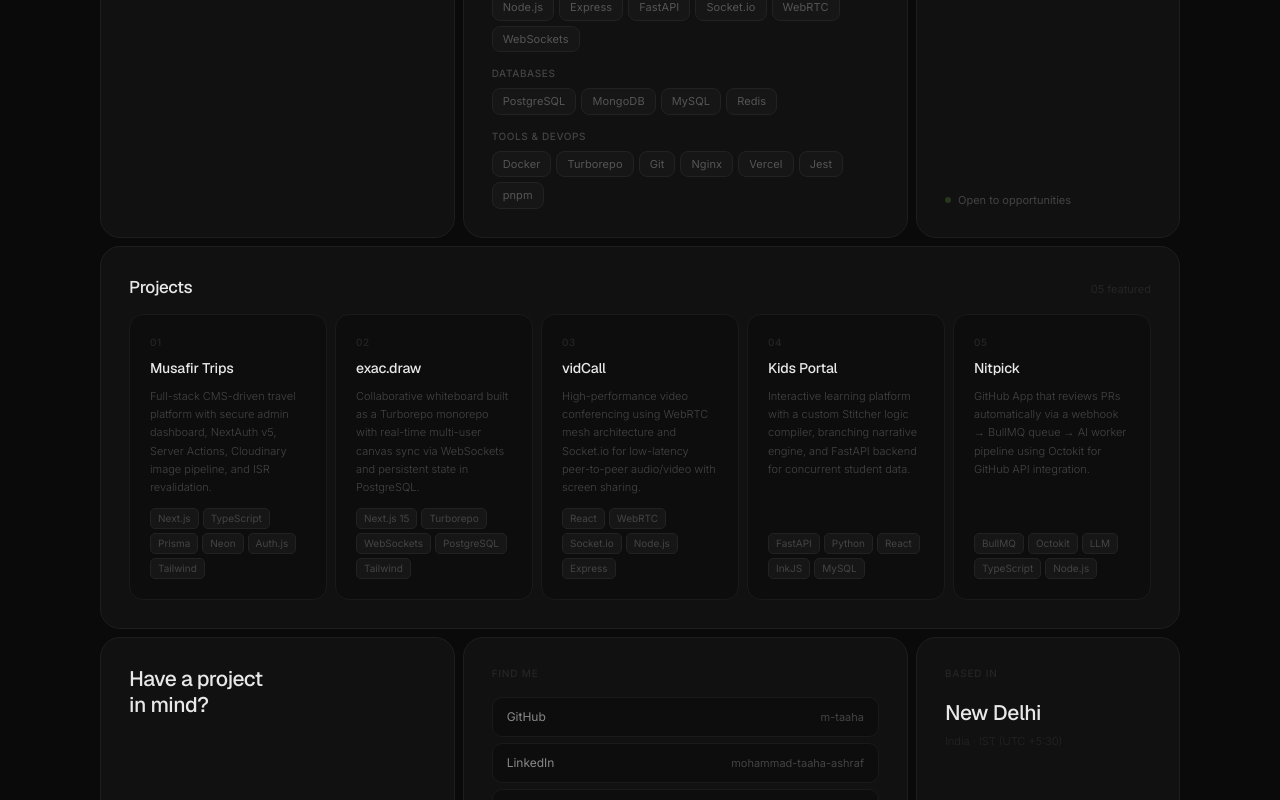
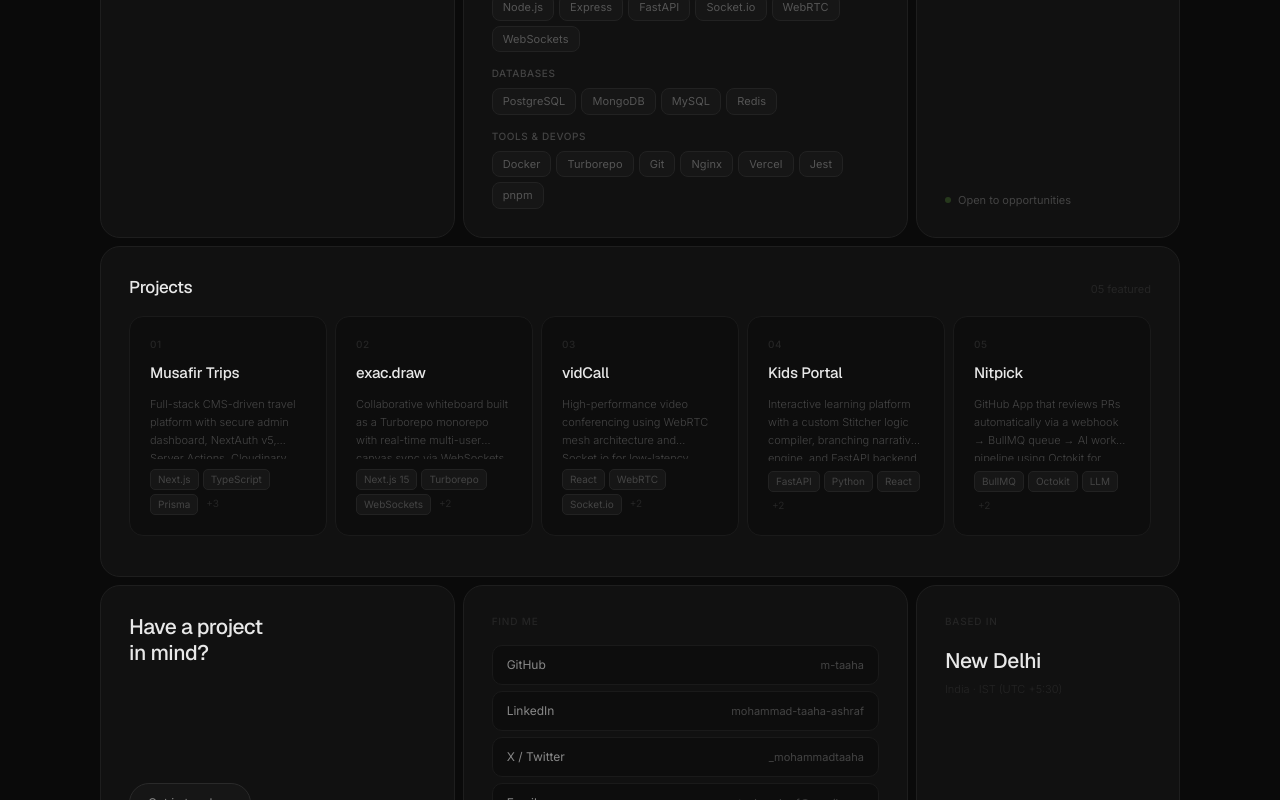
Before and after one commit to m-taaha/taaha-portfolio, a Next.js app: page / in a window 1280 px wide. Shown: the part 598-1398 px from the top of the page. Built offline with nearby package versions, Linux system fonts and the light colour scheme.

Commit message:
featr: add mac dock animation on over and spring open animation on click on projects card

```diff
--- a/components/cards/ProjectsCard.tsx
+++ b/components/cards/ProjectsCard.tsx
@@ -1,19 +1,411 @@
 "use client";
 
-import { motion } from "framer-motion";
+import { motion, AnimatePresence, useSpring } from "framer-motion";
+import { useState } from "react";
 import { BentoCard } from "@/components/ui/BentoCard";
 import { projects } from "@/lib/data";
 
+type Project = (typeof projects)[0];
+
+const GitHubIcon = () => (
+  <svg width="14" height="14" viewBox="0 0 24 24" fill="currentColor">
+    <path d="M12 0C5.37 0 0 5.37 0 12c0 5.31 3.435 9.795 8.205 11.385.6.105.825-.255.825-.57 0-.285-.015-1.23-.015-2.235-3.015.555-3.795-.735-4.035-1.41-.135-.345-.72-1.41-1.23-1.695-.42-.225-1.02-.78-.015-.795.945-.015 1.62.87 1.845 1.23 1.08 1.815 2.805 1.305 3.495.99.105-.78.42-1.305.765-1.605-2.67-.3-5.46-1.335-5.46-5.925 0-1.305.465-2.385 1.23-3.225-.12-.3-.54-1.53.12-3.18 0 0 1.005-.315 3.3 1.23.96-.27 1.98-.405 3-.405s2.04.135 3 .405c2.295-1.56 3.3-1.23 3.3-1.23.66 1.65.24 2.88.12 3.18.765.84 1.23 1.905 1.23 3.225 0 4.605-2.805 5.625-5.475 5.925.435.375.81 1.095.81 2.22 0 1.605-.015 2.895-.015 3.3 0 .315.225.69.825.57A12.02 12.02 0 0 0 24 12c0-6.63-5.37-12-12-12z" />
+  </svg>
+);
+
+const LiveIcon = () => (
+  <svg
+    width="14"
+    height="14"
+    viewBox="0 0 24 24"
+    fill="none"
+    stroke="currentColor"
+    strokeWidth="2"
+    strokeLinecap="round"
+    strokeLinejoin="round"
+  >
+    <path d="M18 13v6a2 2 0 0 1-2 2H5a2 2 0 0 1-2-2V8a2 2 0 0 1 2-2h6" />
+    <polyline points="15 3 21 3 21 9" />
+    <line x1="10" y1="14" x2="21" y2="3" />
+  </svg>
+);
+
+const linkStyle: React.CSSProperties = {
+  fontSize: 12,
+  color: "var(--t1)",
+  textDecoration: "none",
+  display: "flex",
+  alignItems: "center",
+  gap: 6,
+  padding: "8px 16px",
+  borderRadius: 20,
+  border: "1px solid var(--border-h)",
+  background: "var(--pill)",
+  fontWeight: 500,
+};
+
+function getTargetScale(i: number, hoveredIndex: number | null): number {
+  if (hoveredIndex === null) return 1;
+  const dist = Math.abs(i - hoveredIndex);
+  if (dist === 0) return 1.07;
+  if (dist === 1) return 1.03;
+  return 1;
+}
+
+function getTargetY(i: number, hoveredIndex: number | null): number {
+  if (hoveredIndex === null) return 0;
+  const dist = Math.abs(i - hoveredIndex);
+  if (dist === 0) return -8;
+  if (dist === 1) return -3;
+  return 0;
+}
+
+function ProjectCard({
+  p,
+  i,
+  hoveredIndex,
+  onClick,
+  onMouseEnter,
+  onMouseLeave,
+}: {
+  p: Project;
+  i: number;
+  hoveredIndex: number | null;
+  onClick: (p: Project) => void;
+  onMouseEnter: (i: number) => void;
+  onMouseLeave: () => void;
+}) {
+  const isHovered = hoveredIndex === i;
+
+  const scale = useSpring(getTargetScale(i, hoveredIndex), {
+    stiffness: 340,
+    damping: 24,
+    mass: 0.5,
+  });
+
+  const y = useSpring(getTargetY(i, hoveredIndex), {
+    stiffness: 340,
+    damping: 24,
+    mass: 0.5,
+  });
+
+  scale.set(getTargetScale(i, hoveredIndex));
+  y.set(getTargetY(i, hoveredIndex));
+
+  return (
+    <motion.div
+      initial={{ opacity: 0, y: 12 }}
+      animate={{ opacity: 1, y: 0 }}
+      transition={{
+        delay: 0.35 + i * 0.06,
+        duration: 0.4,
+        ease: [0.4, 0, 0.2, 1],
+      }}
+      onMouseEnter={() => onMouseEnter(i)}
+      onMouseLeave={onMouseLeave}
+      onClick={() => onClick(p)}
+      style={{
+        scale,
+        y,
+        background: "var(--proj-bg)",
+        border: `1px solid ${isHovered ? "var(--border-h)" : "var(--proj-border)"}`,
+        borderRadius: 14,
+        padding: 20,
+        display: "flex",
+        flexDirection: "column",
+        gap: 10,
+        cursor: "pointer",
+        height: 220,
+        position: "relative",
+        overflow: "hidden",
+        transformOrigin: "bottom center",
+        zIndex: isHovered ? 2 : 1,
+        boxShadow: isHovered ? "0 16px 48px rgba(0,0,0,0.3)" : "none",
+        transition:
+          "border-color 0.25s ease, box-shadow 0.25s ease, background 0.55s",
+      }}
+    >
+      {/* top edge glow on hover */}
+      <motion.div
+        animate={{ opacity: isHovered ? 1 : 0 }}
+        transition={{ duration: 0.2 }}
+        style={{
+          position: "absolute",
+          top: 0,
+          left: 0,
+          right: 0,
+          height: 1,
+          background:
+            "linear-gradient(90deg, transparent, var(--border-h), transparent)",
+        }}
+      />
+
+      <span
+        style={{
+          fontSize: 10,
+          color: "var(--t4)",
+          fontWeight: 500,
+          letterSpacing: "0.06em",
+          transition: "color 0.55s",
+        }}
+      >
+        {p.num}
+      </span>
+
+      <span
+        style={{
+          fontFamily: "'Geist', sans-serif",
+          fontSize: 15,
+          fontWeight: 500,
+          color: "var(--t1)",
+          letterSpacing: "-0.01em",
+          transition: "color 0.55s",
+        }}
+      >
+        {p.name}
+      </span>
+
+      <span
+        style={{
+          fontSize: 11,
+          color: "var(--t3)",
+          lineHeight: 1.65,
+          fontWeight: 300,
+          flex: 1,
+          overflow: "hidden",
+          display: "-webkit-box",
+          WebkitLineClamp: 3,
+          WebkitBoxOrient: "vertical",
+          transition: "color 0.55s",
+        }}
+      >
+        {p.desc}
+      </span>
+
+      <div style={{ display: "flex", flexWrap: "wrap", gap: 4 }}>
+        {p.tags.slice(0, 3).map((tag) => (
+          <span
+            key={tag}
+            style={{
+              fontSize: 10,
+              background: "var(--pill)",
+              border: "1px solid var(--pill-b)",
+              borderRadius: 5,
+              padding: "2px 7px",
+              color: "var(--t3)",
+              transition: "background 0.55s, border-color 0.55s, color 0.55s",
+            }}
+          >
+            {tag}
+          </span>
+        ))}
+        {p.tags.length > 3 && (
+          <span
+            style={{ fontSize: 10, color: "var(--t4)", padding: "2px 4px" }}
+          >
+            +{p.tags.length - 3}
+          </span>
+        )}
+      </div>
+    </motion.div>
+  );
+}
+
+function ProjectExpanded({ p, onClose }: { p: Project; onClose: () => void }) {
+  return (
+    <>
+      <motion.div
+        initial={{ opacity: 0 }}
+        animate={{ opacity: 1 }}
+        exit={{ opacity: 0 }}
+        transition={{ duration: 0.2 }}
+        onClick={onClose}
+        style={{
+          position: "fixed",
+          inset: 0,
+          background: "rgba(0,0,0,0.6)",
+          backdropFilter: "blur(10px)",
+          zIndex: 40,
+        }}
+      />
+
+      <div
+        style={{
+          position: "fixed",
+          inset: 0,
+          display: "flex",
+          alignItems: "center",
+          justifyContent: "center",
+          zIndex: 50,
+          padding: 24,
+          pointerEvents: "none",
+        }}
+      >
+        <motion.div
+          initial={{ opacity: 0, scale: 0.75, y: 32 }}
+          animate={{ opacity: 1, scale: 1, y: 0 }}
+          exit={{ opacity: 0, scale: 0.75, y: 32 }}
+          transition={{
+            type: "spring",
+            stiffness: 280,
+            damping: 26,
+            mass: 0.85,
+          }}
+          style={{
+            background: "var(--card)",
+            border: "1px solid var(--border-h)",
+            borderRadius: 24,
+            padding: 40,
+            width: "100%",
+            maxWidth: 560,
+            pointerEvents: "all",
+            position: "relative",
+            boxShadow: "0 40px 100px rgba(0,0,0,0.5)",
+          }}
+        >
+          {/* macOS traffic lights */}
+          <div style={{ display: "flex", gap: 6, marginBottom: 28 }}>
+            <button
+              onClick={onClose}
+              title="Close"
+              style={{
+                width: 12,
+                height: 12,
+                borderRadius: "50%",
+                background: "#ff5f57",
+                border: "none",
+                cursor: "pointer",
+                padding: 0,
+              }}
+            />
+            <div
+              style={{
+                width: 12,
+                height: 12,
+                borderRadius: "50%",
+                background: "#febc2e",
+              }}
+            />
+            <div
+              style={{
+                width: 12,
+                height: 12,
+                borderRadius: "50%",
+                background: "#28c840",
+              }}
+            />
+          </div>
+
+          <span
+            style={{
+              display: "block",
+              fontSize: 11,
+              color: "var(--t4)",
+              fontWeight: 500,
+              letterSpacing: "0.08em",
+              marginBottom: 10,
+            }}
+          >
+            {p.num}
+          </span>
+
+          <h3
+            style={{
+              fontFamily: "'Geist', sans-serif",
+              fontSize: 28,
+              fontWeight: 600,
+              color: "var(--t1)",
+              letterSpacing: "-0.03em",
+              lineHeight: 1.1,
+              marginBottom: 16,
+            }}
+          >
+            {p.name}
+          </h3>
+
+          <p
+            style={{
+              fontSize: 14,
+              color: "var(--t2)",
+              lineHeight: 1.75,
+              fontWeight: 300,
+              marginBottom: 24,
+            }}
+          >
+            {p.desc}
+          </p>
+
+          <div
+            style={{
+              display: "flex",
+              flexWrap: "wrap",
+              gap: 6,
+              marginBottom: 28,
+            }}
+          >
+            {p.tags.map((tag) => (
+              <span
+                key={tag}
+                style={{
+                  fontSize: 12,
+                  background: "var(--pill)",
+                  border: "1px solid var(--pill-b)",
+                  borderRadius: 8,
+                  padding: "4px 12px",
+                  color: "var(--t2)",
+                  transition:
+                    "background 0.55s, border-color 0.55s, color 0.55s",
+                }}
+              >
+                {tag}
+              </span>
+            ))}
+          </div>
+
+          <div style={{ display: "flex", gap: 10 }}>
+            <a
+              href={p.github}
+              target="_blank"
+              rel="noopener noreferrer"
+              style={linkStyle}
+            >
+              <GitHubIcon /> GitHub
+            </a>
+            {p.live && (
+              <a
+                href={p.live}
+                target="_blank"
+                rel="noopener noreferrer"
+                style={linkStyle}
+              >
+                <LiveIcon /> Live Demo
+              </a>
+            )}
+          </div>
+        </motion.div>
+      </div>
+    </>
+  );
+}
+
 export function ProjectsCard() {
+  const [hoveredIndex, setHoveredIndex] = useState<number | null>(null);
+  const [selected, setSelected] = useState<Project | null>(null);
+
+  const handleClick = (p: Project) => {
+    setHoveredIndex(null);
+    setSelected(p);
+  };
+
   return (
+    <>
       <BentoCard delay={0.3} hover={false} style={{ gridColumn: "span 12" }}>
-      {/* header */}
         <div
           style={{
             display: "flex",
             alignItems: "baseline",
             justifyContent: "space-between",
-          marginBottom: 14,
+            marginBottom: 16,
           }}
         >
           <h2
@@ -23,7 +415,7 @@ export function ProjectsCard() {
               fontWeight: 500,
               color: "var(--t1)",
               letterSpacing: "-0.02em",
-            transition: "color 0.55s cubic-bezier(0.4,0,0.2,1)",
+              transition: "color 0.55s",
             }}
           >
             Projects
@@ -32,123 +424,45 @@ export function ProjectsCard() {
             style={{
               fontSize: 11,
               color: "var(--t4)",
-            transition: "color 0.55s cubic-bezier(0.4,0,0.2,1)",
+              transition: "color 0.55s",
             }}
           >
             05 featured
           </span>
         </div>
 
-      {/* grid */}
         <div
           style={{
             display: "grid",
             gridTemplateColumns: "repeat(5, 1fr)",
             gap: 8,
+            alignItems: "end",
+            paddingBottom: 12,
           }}
         >
           {projects.map((p, i) => (
-          <motion.a
+            <ProjectCard
               key={p.num}
-            href={p.href}
-            target="_blank"
-            rel="noopener noreferrer"
-            initial={{ opacity: 0, y: 12 }}
-            animate={{ opacity: 1, y: 0 }}
-            transition={{
-              delay: 0.35 + i * 0.06,
-              duration: 0.4,
-              ease: [0.4, 0, 0.2, 1],
-            }}
-            whileHover={{
-              y: -2,
-              transition: { duration: 0.2 },
-            }}
-            style={{
-              background: "var(--proj-bg)",
-              border: "1px solid var(--proj-border)",
-              borderRadius: 14,
-              padding: 20,
-              display: "flex",
-              flexDirection: "column",
-              gap: 8,
-              textDecoration: "none",
-              cursor: "pointer",
-              transition:
-                "background 0.55s cubic-bezier(0.4,0,0.2,1), border-color 0.55s cubic-bezier(0.4,0,0.2,1)",
-            }}
-          >
-            {/* number */}
-            <span
-              style={{
-                fontSize: 10,
-                color: "var(--t4)",
-                fontWeight: 500,
-                letterSpacing: "0.06em",
-                transition: "color 0.55s cubic-bezier(0.4,0,0.2,1)",
-              }}
-            >
-              {p.num}
-            </span>
-
-            {/* name */}
-            <span
-              style={{
-                fontFamily: "'Geist', sans-serif",
-                fontSize: 14,
-                fontWeight: 500,
-                color: "var(--t1)",
-                letterSpacing: "-0.01em",
-                transition: "color 0.55s cubic-bezier(0.4,0,0.2,1)",
-              }}
-            >
-              {p.name}
-            </span>
-
-            {/* desc */}
-            <span
-              style={{
-                fontSize: 11,
-                color: "var(--t3)",
-                lineHeight: 1.65,
-                fontWeight: 300,
-                flex: 1,
-                transition: "color 0.55s cubic-bezier(0.4,0,0.2,1)",
-              }}
-            >
-              {p.desc}
-            </span>
-
-            {/* tags */}
-            <div
-              style={{
-                display: "flex",
-                flexWrap: "wrap",
-                gap: 4,
-                marginTop: 4,
-              }}
-            >
-              {p.tags.map((tag) => (
-                <span
-                  key={tag}
-                  style={{
-                    fontSize: 10,
-                    background: "var(--pill)",
-                    border: "1px solid var(--pill-b)",
-                    borderRadius: 5,
-                    padding: "2px 7px",
-                    color: "var(--t3)",
-                    transition:
-                      "background 0.55s cubic-bezier(0.4,0,0.2,1), border-color 0.55s cubic-bezier(0.4,0,0.2,1), color 0.55s cubic-bezier(0.4,0,0.2,1)",
-                  }}
-                >
-                  {tag}
-                </span>
-              ))}
-            </div>
-          </motion.a>
+              p={p}
+              i={i}
+              hoveredIndex={hoveredIndex}
+              onClick={handleClick}
+              onMouseEnter={setHoveredIndex}
+              onMouseLeave={() => setHoveredIndex(null)}
+            />
           ))}
         </div>
       </BentoCard>
+
+      <AnimatePresence mode="wait">
+        {selected && (
+          <ProjectExpanded
+            key={selected.num}
+            p={selected}
+            onClose={() => setSelected(null)}
+          />
+        )}
+      </AnimatePresence>
+    </>
   );
 }
```
Lines whose indentation alone changed are shown as unchanged.
